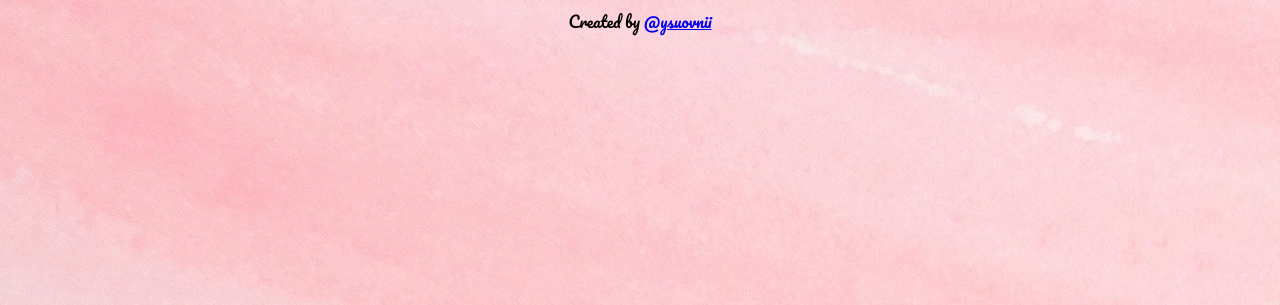
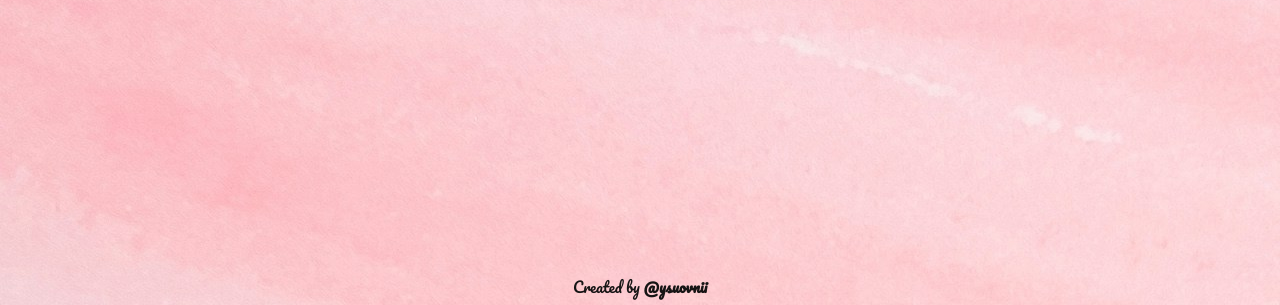
Before and after one commit to ysuovnii/BeMyValentine, a plain HTML site: page index.html in a window 1280 px wide. Shown: the part 495-800 px from the top of the page. Drawn offline with Linux system fonts and the light colour scheme.

Commit message:
Update style.css

```diff
--- a/style.css
+++ b/style.css
@@ -76,3 +76,25 @@ button{
     transform: scale(0.5, 0.5);
     opacity: 0.3;
 }
+
+.info {
+    position: fixed;
+    bottom: 5px;
+    width: 100%;
+    text-align: center;
+    font-family: 'Pacifico', cursive;
+    color: #161414;
+    font-size: 15px; /* or use 9px or 8px if you want it smaller */
+    z-index: 999;
+}
+
+.info a {
+    color: #161414;
+    text-decoration: none;
+    font-weight: bold;
+    font-size: 15px;
+}
+
+.info a:hover {
+    text-decoration: underline;
+}
```
